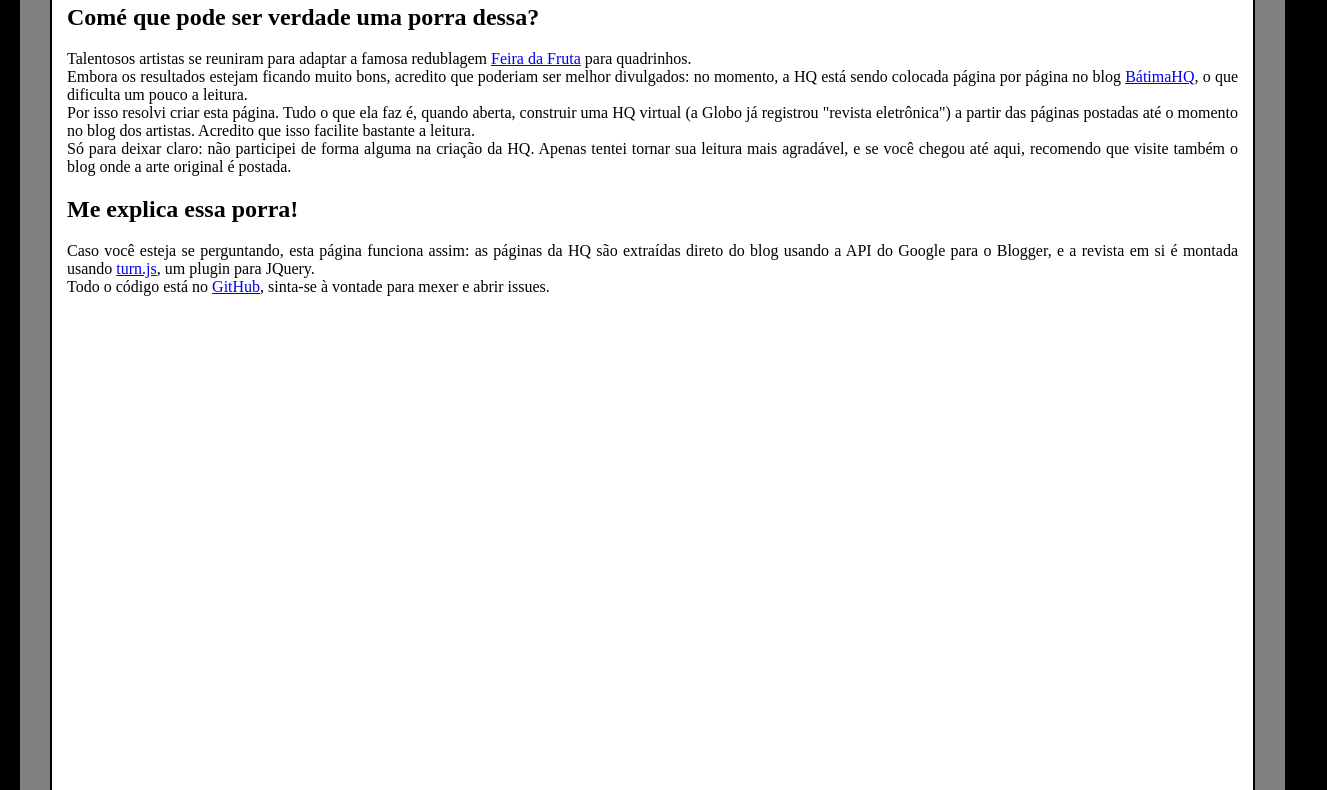
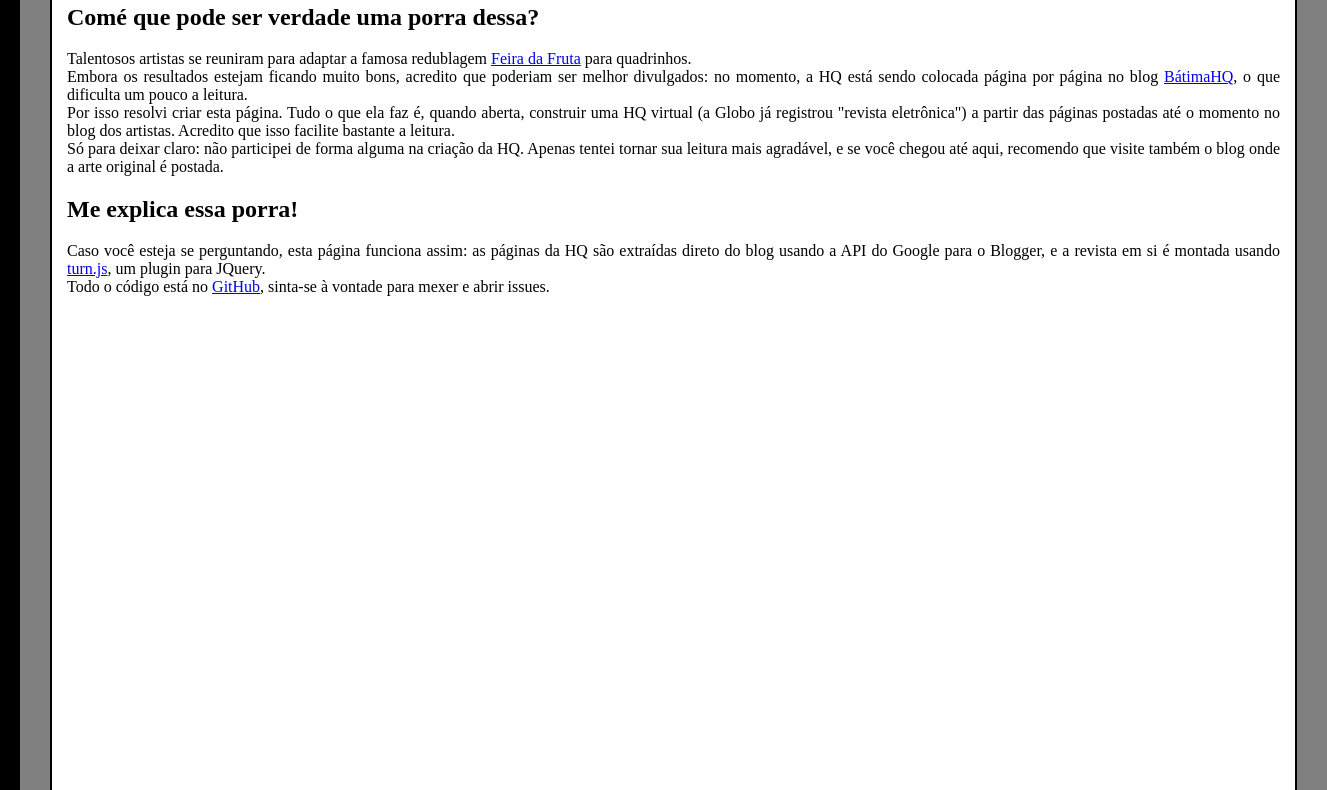
Before and after one commit to eggpi/batimahq, a plain HTML site: page index.html in a window 1280 px wide. Shown: the part 119-909 px from the top of the page, 1327 px wide, since content can reach past the window. Drawn offline with nearby package versions, Linux system fonts and the light colour scheme; a script that the page names is missing; a web font is replaced by a local one.

Commit message:
Made images slightly larger.

```diff
--- a/batimahq.css
+++ b/batimahq.css
@@ -9,17 +9,17 @@ body {
 }
 
 #batimahq-wrapper {
-    height: 960px;
-    width: 1265px;
+    /* images are 1054x1600 px
+     * Double width to fit two pages in an open magazine,
+     * and scale down to 62% of the original size.
+     */
+    height: 992px;
+    width: 1307px;
     position: relative;
     margin: auto auto;
 }
 
 #batimahq {
-    /* images are 1054x1600 px
-     * Double width to fit two pages in an open magazine,
-     * and scale down to 60% of the original size.
-     */
     height: 100%;
     width: 100%;
     background-color: gray;
```
